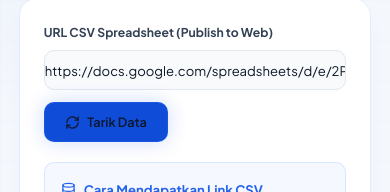
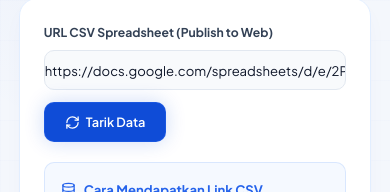
Before and after one commit to andreyjonathann/Kerja-Praktek---PLN-UP3, a React (Vite) app in the folder Frontend/: page /spreadsheet in a window 390 px wide. Shown: the part 200-392 px from the top of the page. Built offline with nearby package versions, Linux system fonts and the light colour scheme; no server answers; sample sign-in values are in the browser's storage.

Commit message:
style: force white text on spreadsheet tarik data button and align responsive containers to flex gap

```diff
--- a/Frontend/src/pages/Gangguan/index.jsx
+++ b/Frontend/src/pages/Gangguan/index.jsx
@@ -55,7 +55,7 @@
   const totalBeban     = data?.list?.reduce((s, x) => s + x.beban_padam, 0) ?? 0
 
   return (
-    <div className="space-y-6">
+    <div style={{ display: 'flex', flexDirection: 'column', gap: '48px' }} className="animate-fade-in">
       <div style={{ display: 'flex', flexDirection: 'column', gap: 6 }}>
         <div style={{ display: 'flex', alignItems: 'center', gap: 10 }}>
           <div style={{
--- a/Frontend/src/pages/Saidi/index.jsx
+++ b/Frontend/src/pages/Saidi/index.jsx
@@ -92,7 +92,7 @@
   })
 
   return (
-    <div className="space-y-5">
+    <div style={{ display: 'flex', flexDirection: 'column', gap: '48px' }} className="animate-fade-in">
       <div style={{ display: 'flex', flexDirection: 'column', gap: 6 }}>
         <div style={{ display: 'flex', alignItems: 'center', gap: 10 }}>
           <div style={{
--- a/Frontend/src/pages/Saifi/index.jsx
+++ b/Frontend/src/pages/Saifi/index.jsx
@@ -85,7 +85,7 @@
   })
 
   return (
-    <div className="space-y-5">
+    <div style={{ display: 'flex', flexDirection: 'column', gap: '48px' }} className="animate-fade-in">
       <div style={{ display: 'flex', flexDirection: 'column', gap: 6 }}>
         <div style={{ display: 'flex', alignItems: 'center', gap: 10 }}>
           <div style={{
--- a/Frontend/src/pages/SpreadsheetDemo/index.jsx
+++ b/Frontend/src/pages/SpreadsheetDemo/index.jsx
@@ -48,8 +48,8 @@
                 className="input"
                 style={{ flex: 1, minWidth: 280, height: 40, fontSize: '0.875rem' }}
               />
-              <button type="submit" className="btn-primary" style={{ height: 40, borderRadius: 10, fontSize: '0.85rem', padding: '0 20px', whiteSpace: 'nowrap' }}>
-                <RefreshCw size={15} /> Tarik Data
+              <button type="submit" className="btn-primary" style={{ height: 40, borderRadius: 10, fontSize: '0.85rem', padding: '0 20px', whiteSpace: 'nowrap', color: '#FFFFFF', display: 'flex', alignItems: 'center', gap: 6 }}>
+                <RefreshCw size={15} style={{ color: '#FFFFFF' }} /> Tarik Data
               </button>
             </div>
           </div>
```
